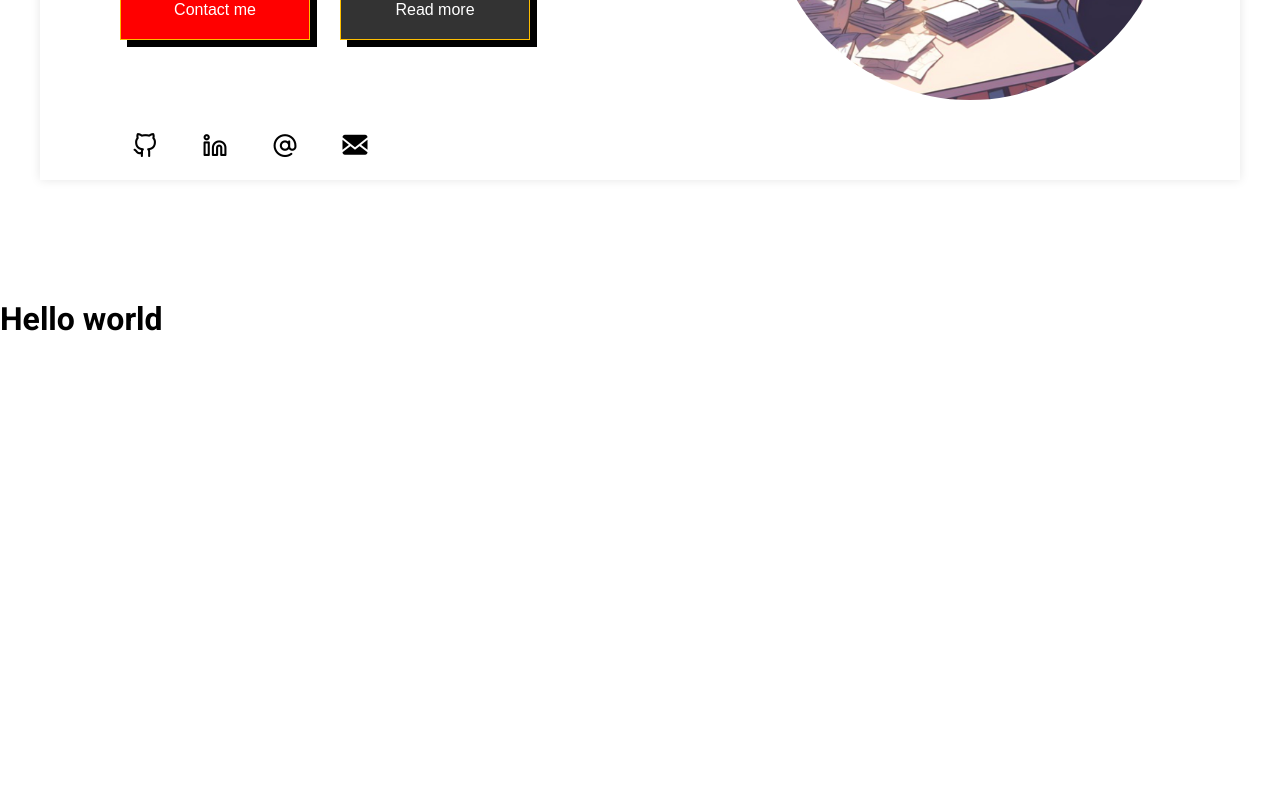
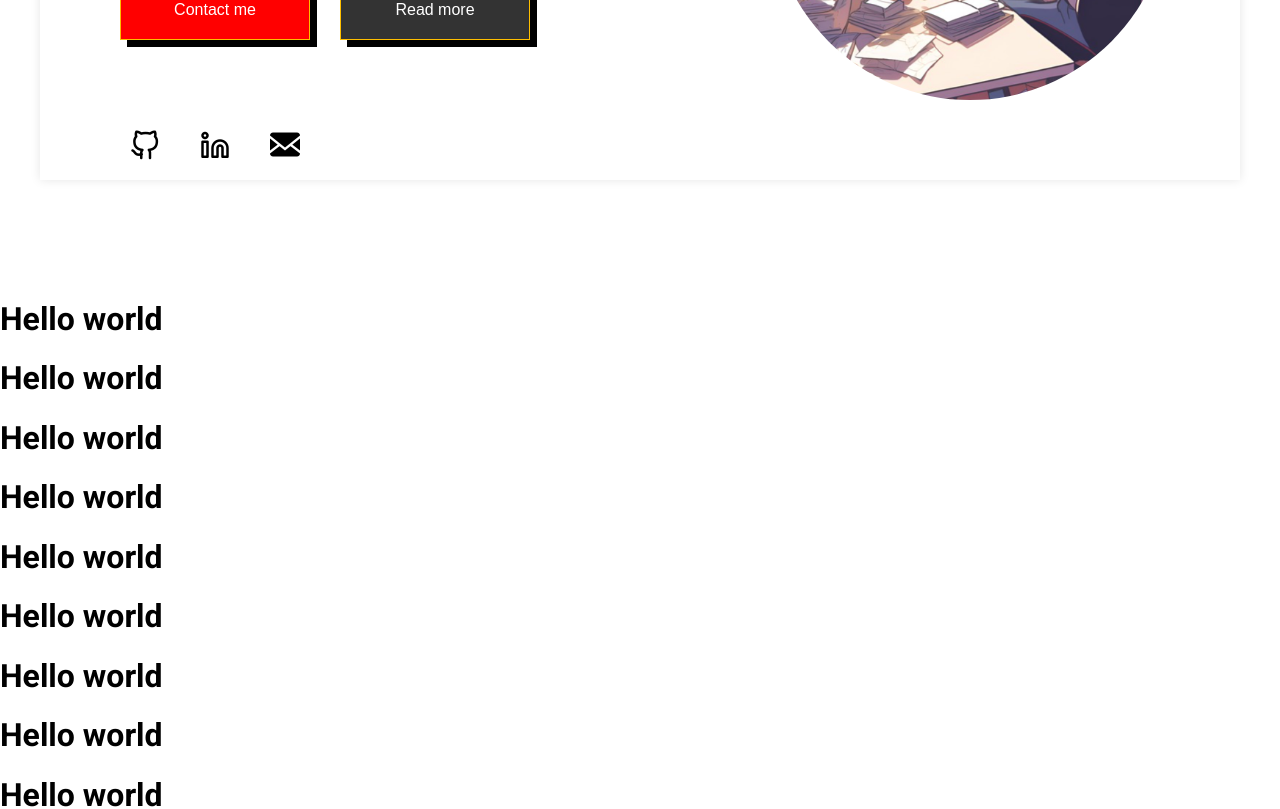
Before and after one commit to Alez05/my-portfolio-v2, a Next.js app: page / in a window 1280 px wide. Shown: the part 500-1309 px from the top of the page. Before the commit the page ends 859 px from the top, so only its background shows below. Built offline with nearby package versions, Linux system fonts and the light colour scheme.

Commit message:
update logic + links path Fixes #64

```diff
--- a/src/app/page.tsx
+++ b/src/app/page.tsx
@@ -15,6 +15,17 @@ const MainHomePage = () => {
       <NavBar navLinks={[]} />
       <HeroBox />
       <h1>Hello world</h1>
+      <h1>Hello world</h1>
+      <h1>Hello world</h1>
+      <h1>Hello world</h1>
+      <h1>Hello world</h1>
+      <h1>Hello world</h1>
+      <h1>Hello world</h1>
+      <h1>Hello world</h1>
+      <h1>Hello world</h1>
+      <h1>Hello world</h1>
+      <h1>Hello world</h1>
+      <h1>Hello world</h1>
     </main>
   );
 };
--- a/src/libs/ui/index.ts
+++ b/src/libs/ui/index.ts
@@ -9,4 +9,4 @@ export { default as Text } from './atom/text/text';
 // organism components
 export { default as NavBar } from './molecule/nav/nav';
 export { default as HeroBox } from './molecule/herobox/herobox';
-export { default as SocialNetwork } from './molecule/network/network';
+export { default as SocialNetwork } from './molecule/socials/socials';
--- a/src/libs/ui/molecule/herobox/herobox.tsx
+++ b/src/libs/ui/molecule/herobox/herobox.tsx
@@ -1,7 +1,7 @@
 import { Button, FlexBox, GridBox, Text } from '../../atom';
 import herobox from '../../../data/herobox.json';
 import './herobox.css';
-import { SocialNetwork } from '../network';
+import { Socials } from '../socials';
 
 const HeroBox = () => {
   return (
@@ -65,7 +65,7 @@ const HeroBox = () => {
               {herobox.readMore}
             </Button>
           </FlexBox>
-          <SocialNetwork />
+          <Socials />
         </FlexBox>
         <FlexBox
           justifyContent='center'
--- a/src/libs/ui/molecule/index.ts
+++ b/src/libs/ui/molecule/index.ts
@@ -1,3 +1,3 @@
 export { NavBar } from './nav';
 export { HeroBox } from './herobox';
-export { SocialNetwork } from './network';
+export { Socials } from './socials';
--- a/src/libs/ui/molecule/network/index.ts
+++ /dev/null
@@ -1 +0,0 @@
-export { default as SocialNetwork } from './network';
--- /dev/null
+++ b/src/libs/ui/molecule/socials/index.ts
@@ -0,0 +1 @@
+export { default as Socials } from './socials';
--- a/src/libs/ui/molecule/network/network.tsx
+++ b/src/libs/ui/molecule/socials/socials.tsx
@@ -1,7 +1,7 @@
-import './network.css';
+import './socials.css';
 import { FlexBox, Icon } from '../../atom';
 
-const SocialNetwork = () => {
+const Socials = () => {
   return (
     <FlexBox
       flexDirection='row'
@@ -11,49 +11,41 @@ const SocialNetwork = () => {
       <a
         target='_blank'
         rel='noopener noreferrer'
+        href='https://github.com/Alez05'
       >
         <Icon
           icon='github'
           width='50px'
           height='50px'
-          fontSize={25}
+          fontSize={30}
         />
       </a>
       <a
         target='_blank'
         rel='noopener noreferrer'
+        href='https://www.linkedin.com/in/alexandru-cercel-6b977b220/'
       >
         <Icon
           icon='linkedin'
           width='50px'
           height='50px'
-          fontSize={25}
+          fontSize={30}
         />
       </a>
       <a
         target='_blank'
         rel='noopener noreferrer'
-      >
-        <Icon
-          icon='arond'
-          width='50px'
-          height='50px'
-          fontSize={25}
-        />
-      </a>
-      <a
-        target='_blank'
-        rel='noopener noreferrer'
+        href='mailto:cercel.alexandru436@gmail.com'
       >
         <Icon
           icon='envelope'
           width='50px'
           height='50px'
-          fontSize={25}
+          fontSize={30}
         />
       </a>
     </FlexBox>
   );
 };
 
-export default SocialNetwork;
+export default Socials;
```
Also changed, not shown: src/libs/ui/molecule/socials/socials.css (added), src/libs/ui/molecule/socials/socials.type.ts (renamed from src/libs/ui/molecule/network/network.type.ts).
